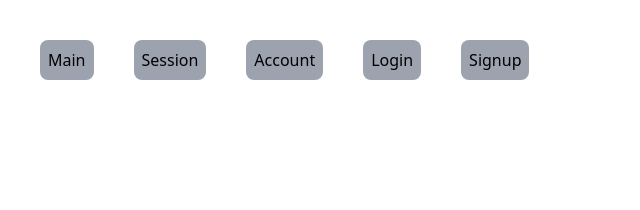
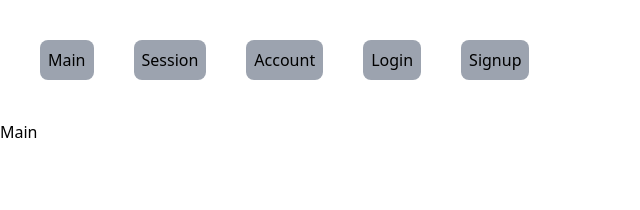
Before and after one commit to BatuhanAC/calisma_odasi, a React (Create React App) app: page / in a window 1280 px wide. Shown: the top 210 px of the page, without its empty margins (0-640 px from the left). Built offline with nearby package versions, Linux system fonts and the light colour scheme.

Commit message:
Update App.js

```diff
--- a/src/App.js
+++ b/src/App.js
@@ -1,6 +1,10 @@
 import Header from './components/macros/Header';
 import './index.css';
 import Main from './components/macros/Main'
+import Account from './components/macros/Account'
+import Login from './components/macros/Login'
+import Signup from './components/macros/Signup'
+import Session from './components/macros/Session'
 import { Route, Routes } from 'react-router-dom';
 
 function App() {
@@ -8,7 +12,11 @@ function App() {
     <>
       <Header/>
       <Routes>
-        <Route path='/' element={Main} />
+        <Route path='/' element={<Main/>}/>
+        <Route path='Account' element={<Account/>} />
+        <Route path='Login' element={<Login/>} />
+        <Route path='Signup' element={<Signup/>} />
+        <Route path='Session' element={<Session/>} />
       </Routes>
     </>
   );
```
